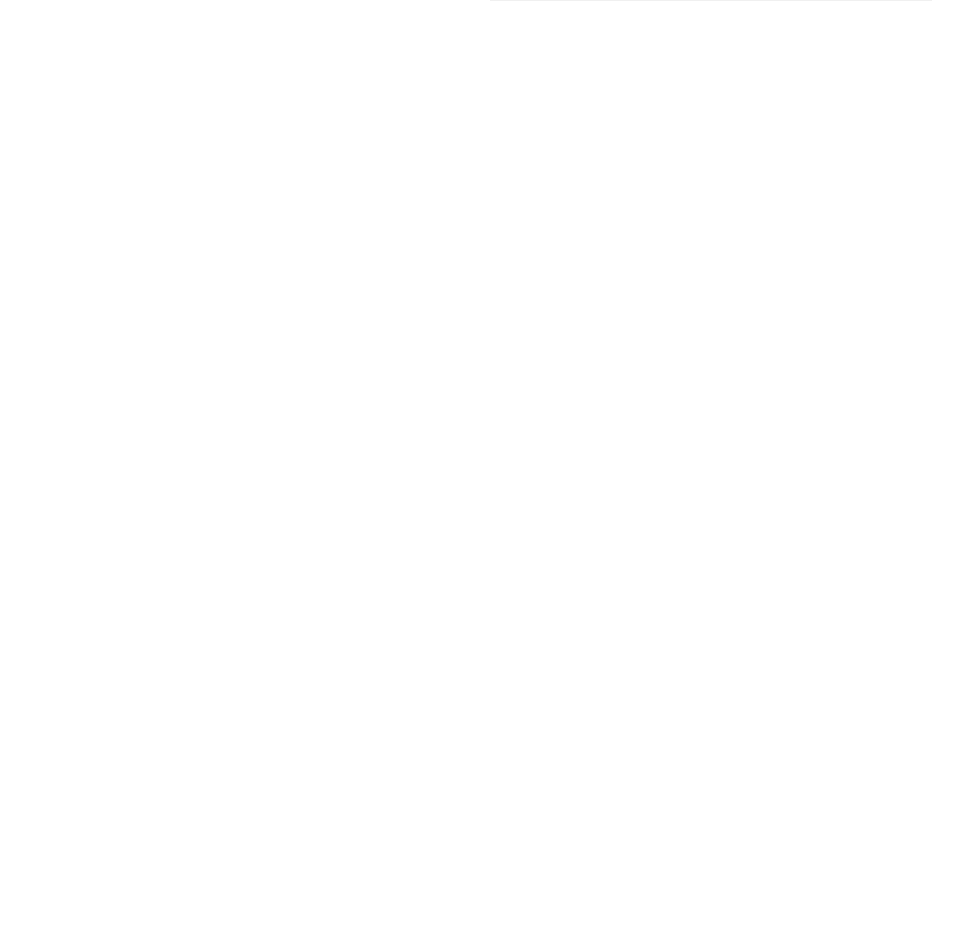
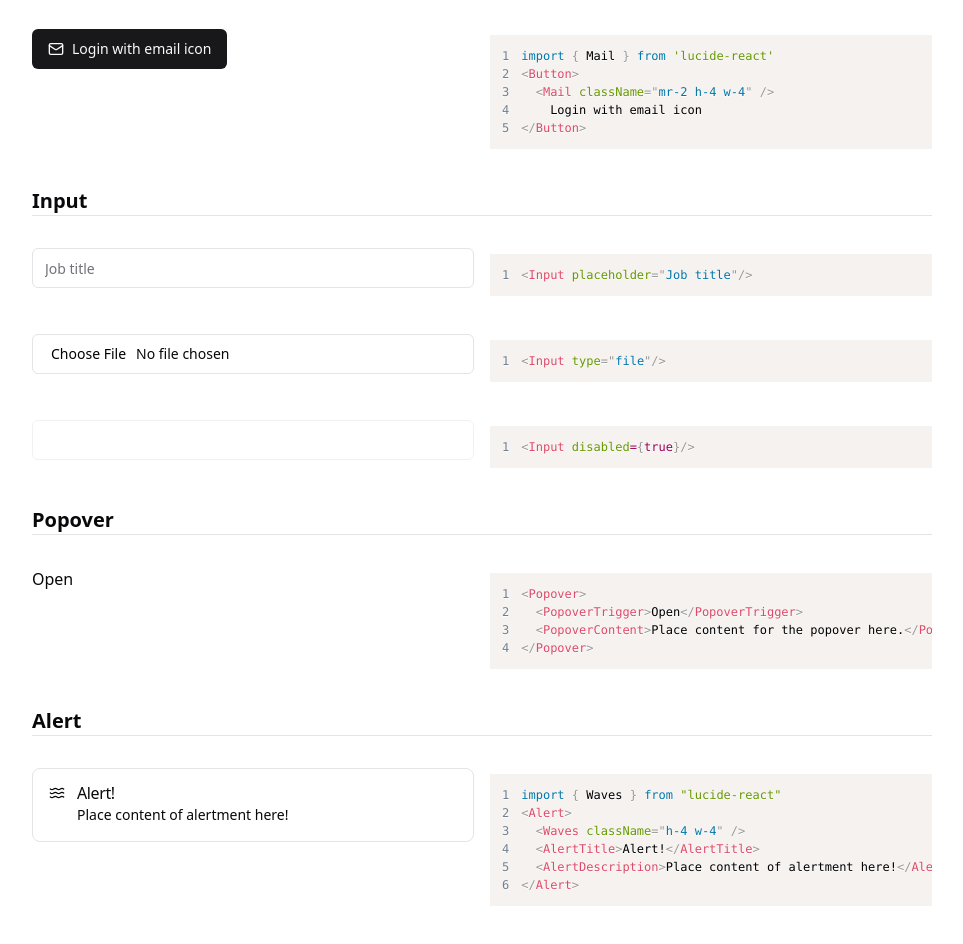
Before and after one commit to ttab/elephant-ui, a React (Vite) app: page / in a window 1280 px wide. Shown: the part 560-1504 px from the top of the page, without its empty margins (8-971 px from the left). Before the commit the page ends 800 px from the top, so only its background shows below. Built offline with nearby package versions, Linux system fonts and the light colour scheme.

Commit message:
Added popover, checkbox, more examples

```diff
--- a/package.json
+++ b/package.json
@@ -24,7 +24,9 @@
     "react-dom": "^18.2.0"
   },
   "dependencies": {
+    "@radix-ui/react-checkbox": "^1.0.4",
     "@radix-ui/react-icons": "^1.3.0",
+    "@radix-ui/react-popover": "^1.0.7",
     "@radix-ui/react-slot": "^1.0.2",
     "class-variance-authority": "^0.7.0",
     "clsx": "^2.0.0",
--- /dev/null
+++ b/src/components/ui/checkbox.tsx
@@ -0,0 +1,30 @@
+"use client"
+
+import * as React from "react"
+import * as CheckboxPrimitive from "@radix-ui/react-checkbox"
+import { Check } from "lucide-react"
+
+import { cn } from "@/lib/utils"
+
+const Checkbox = React.forwardRef<
+  React.ElementRef<typeof CheckboxPrimitive.Root>,
+  React.ComponentPropsWithoutRef<typeof CheckboxPrimitive.Root>
+>(({ className, ...props }, ref) => (
+  <CheckboxPrimitive.Root
+    ref={ref}
+    className={cn(
+      "peer h-4 w-4 shrink-0 rounded-sm border border-primary ring-offset-background focus-visible:outline-none focus-visible:ring-2 focus-visible:ring-ring focus-visible:ring-offset-2 disabled:cursor-not-allowed disabled:opacity-50 data-[state=checked]:bg-primary data-[state=checked]:text-primary-foreground",
+      className
+    )}
+    {...props}
+  >
+    <CheckboxPrimitive.Indicator
+      className={cn("flex items-center justify-center text-current")}
+    >
+      <Check className="h-4 w-4" />
+    </CheckboxPrimitive.Indicator>
+  </CheckboxPrimitive.Root>
+))
+Checkbox.displayName = CheckboxPrimitive.Root.displayName
+
+export { Checkbox }
--- /dev/null
+++ b/src/components/ui/popover.tsx
@@ -0,0 +1,31 @@
+"use client"
+
+import * as React from "react"
+import * as PopoverPrimitive from "@radix-ui/react-popover"
+
+import { cn } from "@/lib/utils"
+
+const Popover = PopoverPrimitive.Root
+
+const PopoverTrigger = PopoverPrimitive.Trigger
+
+const PopoverContent = React.forwardRef<
+  React.ElementRef<typeof PopoverPrimitive.Content>,
+  React.ComponentPropsWithoutRef<typeof PopoverPrimitive.Content>
+>(({ className, align = "center", sideOffset = 4, ...props }, ref) => (
+  <PopoverPrimitive.Portal>
+    <PopoverPrimitive.Content
+      ref={ref}
+      align={align}
+      sideOffset={sideOffset}
+      className={cn(
+        "z-50 w-72 rounded-md border bg-popover p-4 text-popover-foreground shadow-md outline-none data-[state=open]:animate-in data-[state=closed]:animate-out data-[state=closed]:fade-out-0 data-[state=open]:fade-in-0 data-[state=closed]:zoom-out-95 data-[state=open]:zoom-in-95 data-[side=bottom]:slide-in-from-top-2 data-[side=left]:slide-in-from-right-2 data-[side=right]:slide-in-from-left-2 data-[side=top]:slide-in-from-bottom-2",
+        className
+      )}
+      {...props}
+    />
+  </PopoverPrimitive.Portal>
+))
+PopoverContent.displayName = PopoverPrimitive.Content.displayName
+
+export { Popover, PopoverTrigger, PopoverContent }
--- a/src/index.ts
+++ b/src/index.ts
@@ -1,3 +1,5 @@
 export { Button, buttonVariants, type ButtonProps } from '@/components/ui/button'
 export { Input, type InputProps } from '@/components/ui/input'
-export { Alert } from '@/components/ui/alert'
+export { Alert, AlertTitle, AlertDescription } from '@/components/ui/alert'
+export { Checkbox } from '@/components/ui/checkbox'
+export { Popover, PopoverTrigger, PopoverContent } from '@/components/ui/popover'
--- a/src/showroom/app.tsx
+++ b/src/showroom/app.tsx
@@ -1,7 +1,13 @@
+import { AlertExample } from './components/alert'
 import { ButtonExample } from './components/button'
+import { InputExample } from './components/input'
+import { PopoverExample } from './components/popover'
 
 export function App() {
   return <div className="grid grid-cols-2 gap-4 gap-y-8 max-w-[900px] m-10">
     <ButtonExample />
-  </div>
+    <InputExample />
+    <PopoverExample />
+    <AlertExample />
+  </div >
 }
--- a/src/showroom/code.tsx
+++ b/src/showroom/code.tsx
@@ -1,13 +1,16 @@
-import SyntaxHighlighter from 'react-syntax-highlighter'
+import { PrismLight as SyntaxHighlighter } from 'react-syntax-highlighter';
+import jsx from 'react-syntax-highlighter/dist/esm/languages/prism/jsx';
+import prism from 'react-syntax-highlighter/dist/esm/styles/prism/prism';
 
+SyntaxHighlighter.registerLanguage('jsx', jsx);
 export function Code({ code }: { code: string | string[] }) {
   return <div className="whitespace-pre-line font-mono text-xs text-indigo-600 dark:text-indigo-200">
     <SyntaxHighlighter
       showLineNumbers={true}
       language="jsx"
+      style={prism}
     >
       {code}
     </SyntaxHighlighter>
-
   </div>
 }
--- /dev/null
+++ b/src/showroom/components/alert.tsx
@@ -0,0 +1,25 @@
+import { Alert, AlertTitle, AlertDescription } from '@/components/ui/alert'
+import { Waves } from "lucide-react"
+import { Header } from '../header'
+import { Code } from '../code'
+
+export function AlertExample() {
+  return <>
+    <Header>Alert</Header>
+
+    <div>
+      <Alert>
+        <Waves className="h-4 w-4" />
+        <AlertTitle>Alert!</AlertTitle>
+        <AlertDescription>Place content of alertment here!</AlertDescription>
+      </Alert>
+    </div>
+
+    <Code code={`import { Waves } from "lucide-react"
+<Alert>
+  <Waves className="h-4 w-4" />
+  <AlertTitle>Alert!</AlertTitle>
+  <AlertDescription>Place content of alertment here!</AlertDescription>
+</Alert>`} />
+  </>
+}
--- /dev/null
+++ b/src/showroom/components/checkbox.tsx
@@ -0,0 +1,20 @@
+import { Popover, PopoverContent, PopoverTrigger } from '@/components/ui/popover'
+import { Header } from '../header'
+import { Code } from '../code'
+
+export function PopoverExample() {
+  return <>
+    <Header>Popover</Header>
+
+    <div>
+      <Popover>
+        <PopoverTrigger>Open</PopoverTrigger>
+        <PopoverContent>Place content for the popover here.</PopoverContent>
+      </Popover>
+    </div>
+    <Code code={`<Popover>
+  <PopoverTrigger>Open</PopoverTrigger>
+  <PopoverContent>Place content for the popover here.</PopoverContent>
+</Popover>`} />
+  </>
+}
--- /dev/null
+++ b/src/showroom/components/input.tsx
@@ -0,0 +1,26 @@
+import { Input } from '@/components/ui/input'
+import { Header } from '../header'
+import { Code } from '../code'
+
+export function InputExample() {
+  return <>
+    <Header>Input</Header>
+
+    <div>
+      <Input placeholder="Job title" />
+    </div>
+    <Code code={`<Input placeholder="Job title"/>`} />
+
+    <div>
+      <Input type="file" />
+    </div>
+    <Code code={`<Input type="file"/>`} />
+
+    <div>
+      <span>
+        <Input disabled={true} />
+      </span>
+    </div>
+    <Code code={`<Input disabled={true}/>`} />
+  </>
+}
--- /dev/null
+++ b/src/showroom/components/popover.tsx
@@ -0,0 +1,20 @@
+import { Popover, PopoverContent, PopoverTrigger } from '@/components/ui/popover'
+import { Header } from '../header'
+import { Code } from '../code'
+
+export function PopoverExample() {
+  return <>
+    <Header>Popover</Header>
+
+    <div>
+      <Popover>
+        <PopoverTrigger>Open</PopoverTrigger>
+        <PopoverContent>Place content for the popover here.</PopoverContent>
+      </Popover>
+    </div>
+    <Code code={`<Popover>
+  <PopoverTrigger>Open</PopoverTrigger>
+  <PopoverContent>Place content for the popover here.</PopoverContent>
+</Popover>`} />
+  </>
+}
```
Also changed, not shown: components.json, 1 other file (tests, documents, lock files or other folders).
